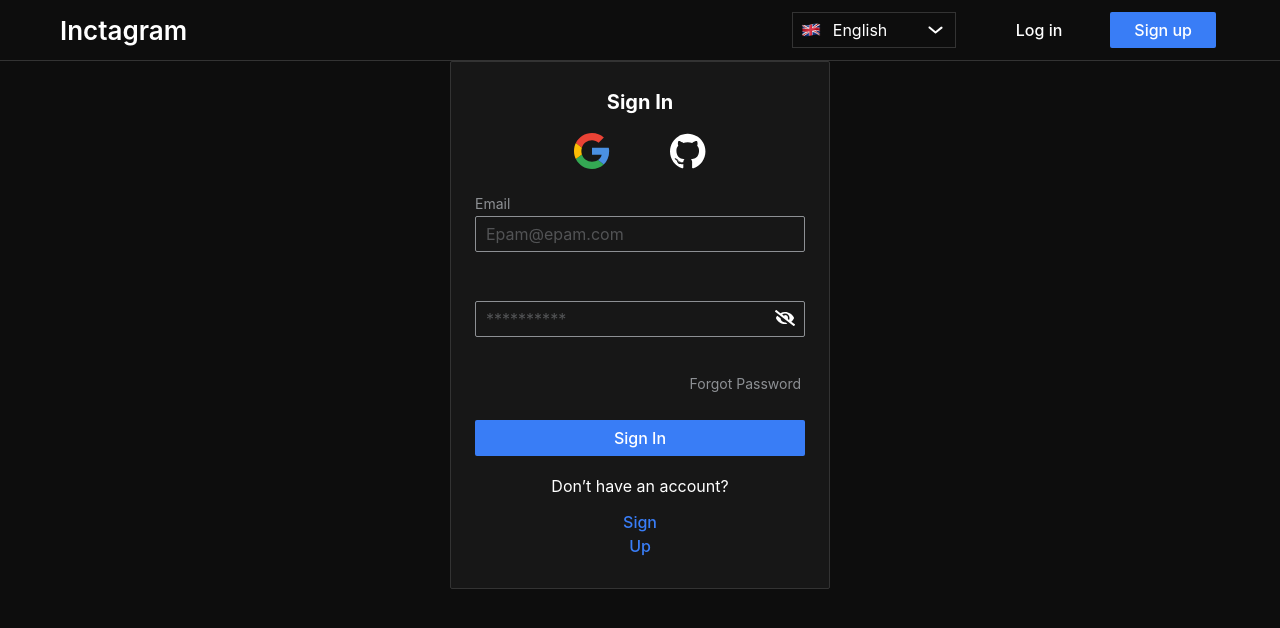
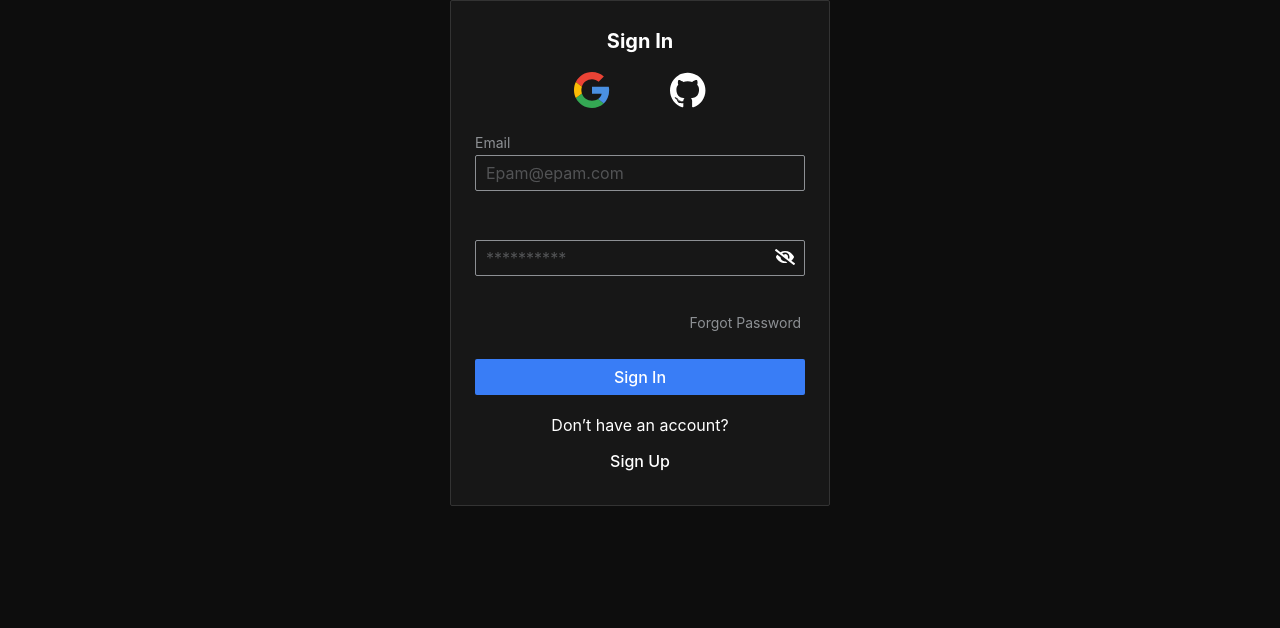
Before and after one commit to KaninGleb/internship-main, a Next.js app: page /sign-in in a window 1280 px wide. Shown: the top 628 px of the page. Built offline with nearby package versions, Linux system fonts and the light colour scheme.

Commit message:
feat: add AuthLayout component

```diff
--- a/src/app/(auth)/sign-in/page.tsx
+++ b/src/app/(auth)/sign-in/page.tsx
@@ -1,17 +1,13 @@
 'use client'
 
-import { Card, Header, Icon, Typography } from '@/common/components'
+import { Icon } from '@/common/components'
+import { AuthLayout } from '@/common/components/AuthLayout/AuthLayout'
 import { SignInForm } from '@/features/auth/Index'
 
 const SignInPage = () => (
-  <>
-    <Header isAuth={false} isAdmin={false} />
   <main className='flex h-screen flex-col items-center'>
-      <Card className={'flex w-95 flex-col items-center p-6'}>
-        <Typography as={'h1'} variant={'h1'}>
-          Sign In
-        </Typography>
-        <div className={'mt-3.5 mb-6 flex gap-15'}>
+    <AuthLayout title={'Sign In'}>
+      <div className={'mt-3.5 mb-6 flex justify-center gap-15'}>
         <a href={'https://www.google.com/'}>
           <Icon iconId='google' size={36} className='transition hover:scale-110' />
         </a>
@@ -20,9 +16,8 @@ const SignInPage = () => (
         </a>
       </div>
       <SignInForm />
-      </Card>
+    </AuthLayout>
   </main>
-  </>
 )
 
 export default SignInPage
--- /dev/null
+++ b/src/common/components/AuthLayout/AuthLayout.tsx
@@ -0,0 +1,24 @@
+'use client'
+
+import { cn } from '@/common/utils'
+import { Card } from '../Cards/Card'
+import { Typography } from '../Typography/Typography'
+
+type AuthCardProps = {
+  title: string
+  children: React.ReactNode
+  mb?: string
+  pb?: string
+  className?: string
+}
+
+export const AuthLayout = ({ title, children, className, mb = '3.5', pb }: AuthCardProps) => {
+  return (
+    <Card className={cn('flex w-full max-w-[380px] flex-col items-center p-6', pb && `pb-[${pb}]`, className)}>
+      <Typography as={'h1'} variant={'h1'} className={cn(mb && `mb-${mb}`)}>
+        {title}
+      </Typography>
+      <div className={'w-full'}>{children}</div>
+    </Card>
+  )
+}
--- a/src/features/auth/singIn/SignInForm.tsx
+++ b/src/features/auth/singIn/SignInForm.tsx
@@ -2,8 +2,13 @@
 
 import { Button, Input, Typography } from '@/common/components'
 import Link from 'next/link'
+import { useForm } from 'react-hook-form'
 
 export const SignInForm = () => {
+  const isLoggedIn = false
+
+  const {} = useForm({})
+
   return (
     <form className='flex w-full flex-col justify-center'>
       <div className='mb-5 flex flex-col gap-8'>
@@ -16,9 +21,11 @@ export const SignInForm = () => {
       <Button type={'submit'} variant='primary'>
         Sign In
       </Button>
-      <div className='mt-4.5 flex w-full flex-col items-center'>
-        <Typography className='mb-1.5 text-base leading-6 font-normal'>Don’t have an account?</Typography>
-        <Button variant='default'>
+      <div className='mt-4.5 text-center'>
+        <Typography className='mb-1.5 text-base leading-6 font-normal' as={'a'}>
+          Don’t have an account?
+        </Typography>
+        <Button size={'large'} className={'mt-1 w-full'}>
           <Link href={'/'}>Sign Up</Link>
         </Button>
       </div>
```
Lines whose indentation alone changed are shown as unchanged.
